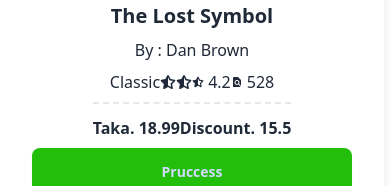
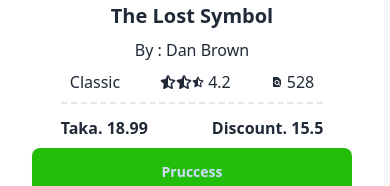
Before and after one commit to abunaim34/A8-Book-Vibe, a React (Vite) app: page /bookhub in a window 390 px wide. Shown: the part 584-770 px from the top of the page. Built offline with nearby package versions, Linux system fonts and the light colour scheme.

Commit message:
full responsive okay

```diff
--- a/src/Pages/BookHub.jsx
+++ b/src/Pages/BookHub.jsx
@@ -20,12 +20,12 @@
                     <div className="card-body items-center text-center">
                         <h2 className="card-title">{b.name}</h2>
                         <p>By : {b.author}</p>
-                        <div className="flex justify-between lg:gap-16">
+                        <div className="flex justify-between gap-10 lg:gap-16">
                             <p className="font-medium">{b.category}</p>
                             <p className="flex items-center"><FaStarHalfStroke /> <FaStarHalfStroke /><FaStarHalfStroke className="pr-1 " /> <span className="font-medium">{b.rating}</span></p>
                             <p className="flex items-center"><MdFindInPage className="pr-1" /> <span className="font-medium">{b.pages}</span></p>
                         </div>
-                        <div className="flex justify-between lg:gap-28 border-t-2 pt-3 border-dashed">
+                        <div className="flex justify-between gap-16 lg:gap-28 border-t-2 pt-3 border-dashed">
                             <h1 className="font-bold">Taka. {b.price}</h1>
                             <h1 className="font-bold">Discount. {b.discountedPrice}</h1>
                         </div>
```
